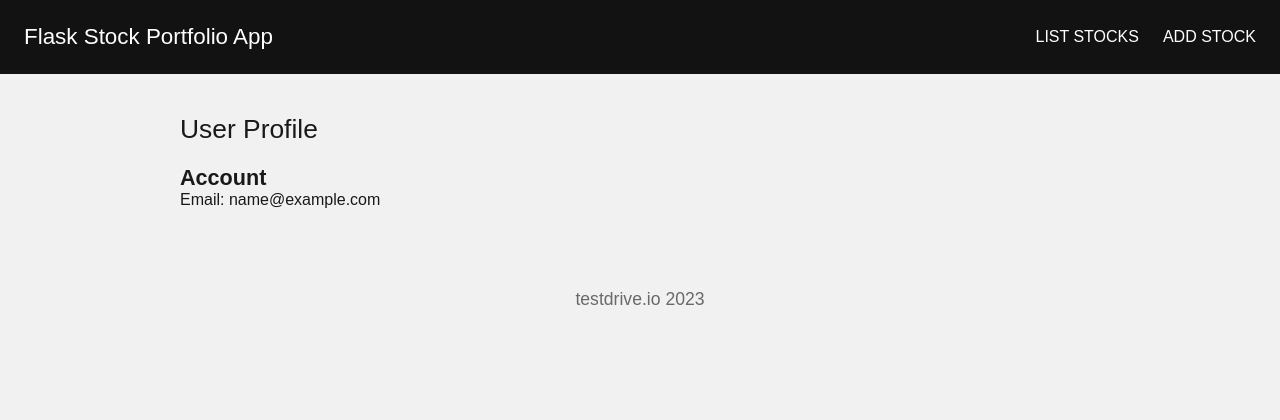
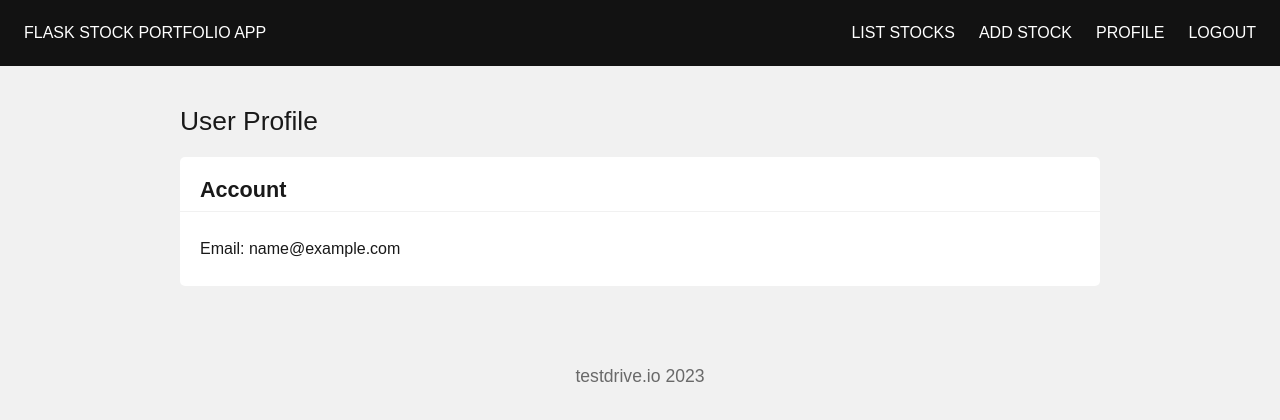
Before and after one commit to halfpintutopia/stock-portfolio, a Flask app: page /users/profile in a window 1280 px wide. Shown: the top 420 px of the page. Run offline with Flask 3, Linux system fonts and the light colour scheme; a user stored in the database is signed in; tables that the repository leaves empty hold one stand-in row (values such as "Sample post"); parts of the project's set-up code (start-up, migrations or seed data) failed here and were passed over; some libraries are stand-ins or nearby versions.

Commit message:
Create simple user profile page. Restrict views for logged in / out users.

```diff
--- a/project/templates/base.html
+++ b/project/templates/base.html
@@ -18,10 +18,34 @@
 <body>
     <header class="site-header">
         <nav class="nav">
+
+            <ul class="nav-list">
+                <li class="nav-item">
                     <a href="{{ url_for('stocks.index') }}" class="nav-link logo">Flask Stock Portfolio App</a>
+                </li>
+            </ul>
             <ul class="nav-list">
-                <li class="nav-item"><a href="{{ url_for('stocks.list_stocks') }}" class="nav-link">List Stocks</a></li>
-                <li class="nav-item"><a href="{{ url_for('stocks.add_stock') }}" class="nav-link">Add Stock</a></li>
+                {% if current_user.is_authenticated %}
+                    <li class="nav-item">
+                        <a href="{{ url_for('stocks.list_stocks') }}" class="nav-link">List Stocks</a>
+                    </li>
+                    <li class="nav-item">
+                        <a href="{{ url_for('stocks.add_stock') }}" class="nav-link">Add Stock</a>
+                    </li>
+                    <li class="nav-item">
+                        <a href="{{ url_for('users.user_profile') }}" class="nav-link">Profile</a>
+                    </li>
+                    <li class="nav-item">
+                        <a href="{{ url_for('users.logout') }}" class="nav-link">Logout</a>
+                    </li>
+                {% else %}
+                     <li class="nav-item">
+                        <a href="{{ url_for('users.register') }}" class="nav-link">Register</a>
+                    </li>
+                    <li class="nav-item">
+                        <a href="{{ url_for('users.login') }}" class="nav-link">Login</a>
+                    </li>
+                {% endif %}
             </ul>
         </nav>
     </header>
@@ -34,7 +58,8 @@
                         <p>{{ message }}</p>
                         <span class="close-btn" onclick="this.parentElement.style.opacity='0';">
                     <svg width="12" height="12" viewBox="0 0 100 100" xmlns="http://www.w3.org/2000/svg">
-                        <path d="m49.941 35.891 33.531-33.531 14.168 14.168-33.531 33.414 33.531 33.531-14.168 14.168-33.531-33.531-33.414 33.531-14.168-14.168 33.531-33.531-33.531-33.414 14.168-14.168z" fill-rule="evenodd" fill="currentColor"/>
+                        <path d="m49.941 35.891 33.531-33.531 14.168 14.168-33.531 33.414 33.531 33.531-14.168 14.168-33.531-33.531-33.414 33.531-14.168-14.168 33.531-33.531-33.531-33.414 14.168-14.168z"
+                              fill-rule="evenodd" fill="currentColor"/>
                     </svg>
                 </span>
                     </div>
--- a/project/users/routes.py
+++ b/project/users/routes.py
@@ -1,3 +1,4 @@
+from urllib.parse import urlparse
 from . import users_blueprint
 from flask import render_template, flash, abort, request, current_app, redirect, url_for, escape
 from .forms import RegistrationForm, LoginForm
@@ -69,11 +70,25 @@ def login():
         if form.validate_on_submit():
             user = User.query.filter_by(email=form.email.data).first()
             if user and user.is_password_correct(form.password.data):
-                # User's credentials have been validate, so log them in
+                # User's credentials have been validated, so log them in
                 login_user(user, remember=form.remember_me.data)
                 flash(f'Thanks for logging in, {current_user.email}!')
                 current_app.logger.info(f'Logged in user: {current_user.email}')
-                return redirect(url_for('stocks.index'))
+
+                # If the next URL is not specified, redirect to the user profile
+                if not request.args.get('next'):
+                    return redirect(url_for('users.user_profile'))
+
+                # Process the query to determine if the user should be redirected after logging in
+                next_url = request.args.get('next')
+                # ParseResult(scheme='http', netloc='127.0.0.1:5000', path='/users/login', params='', query='next=%2Fusers%2Fprofile', fragment='')
+                if urlparse(next_url).scheme != '' or urlparse(next_url).netloc != '':
+                    current_app.logger.info(f'Invalid next path in login request: {next_url}')
+                    logout_user()
+                    return abort(400)
+
+                current_app.logger.info(f'Redirecting after valid login to: {next_url}')
+                return redirect(next_url)
 
         flash('ERROR! Incorrect login credentials.', 'error')
 
--- a/project/users/templates/profile.html
+++ b/project/users/templates/profile.html
@@ -1,7 +1,7 @@
 {% extends 'base.html' %}
 
 {% block styling %}
-    <link rel="stylesheet" href="{{ url_for('static', filename='css/user_profile.css') }}">
+    <link rel="stylesheet" href="{{ url_for('static', filename='css/user_profile_style.css') }}">
 {% endblock %}
 
 {% block content %}
@@ -10,8 +10,9 @@
         <div class="card-heading">
             <h2>Account</h2>
         </div>
+        <div class="card-body">
+            <p>Email: {{ current_user.email }}</p>
+        </div>
     </div>
-    <div class="card-body">
-        <p>Email: {{ current_user.email }}</p>
-    </div>
+
 {% endblock %}
```
Also changed, not shown: tests/conftest.py (+1 -0 lines), tests/functional/test_users.py (+90 -0 lines). Lines whose indentation alone changed are shown as unchanged.
